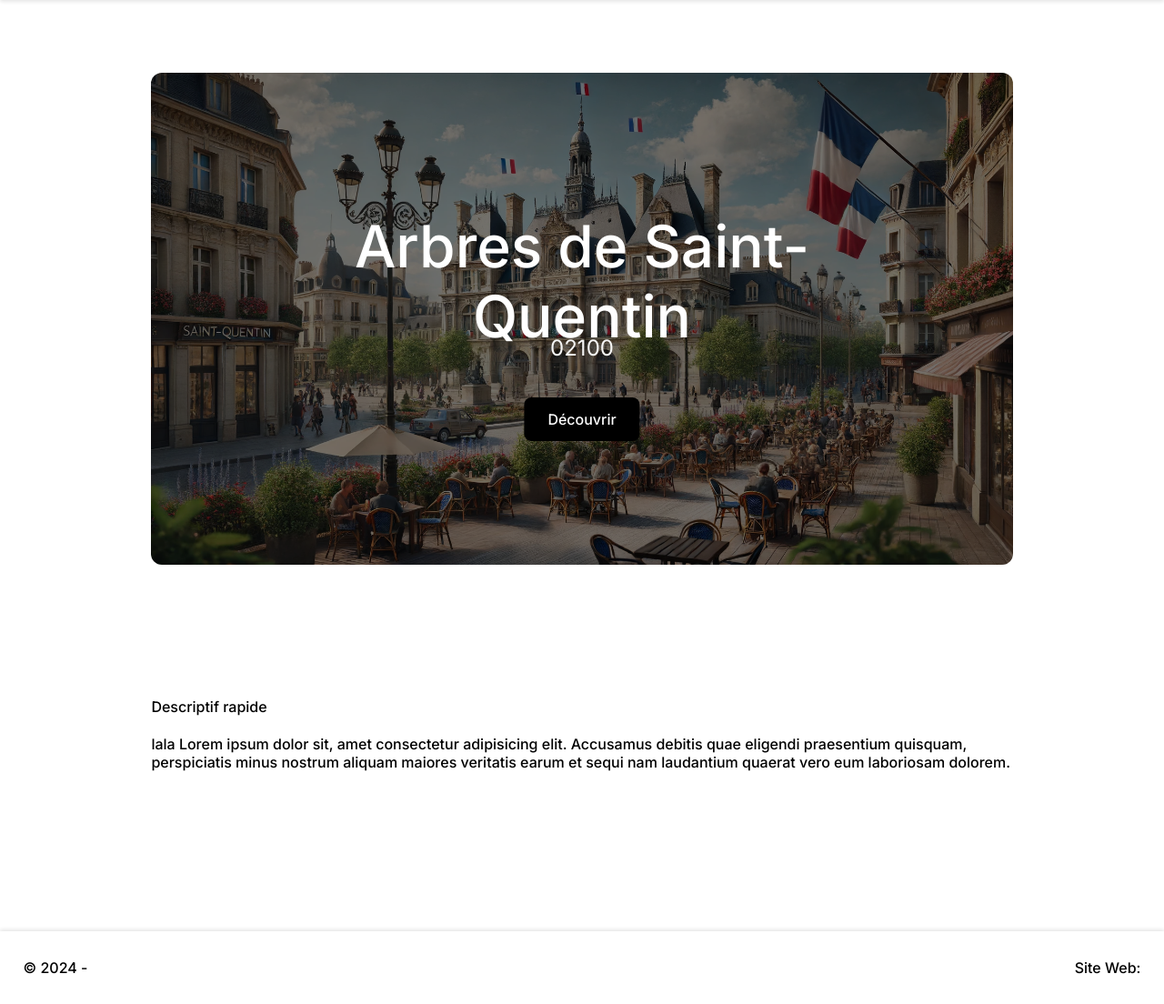
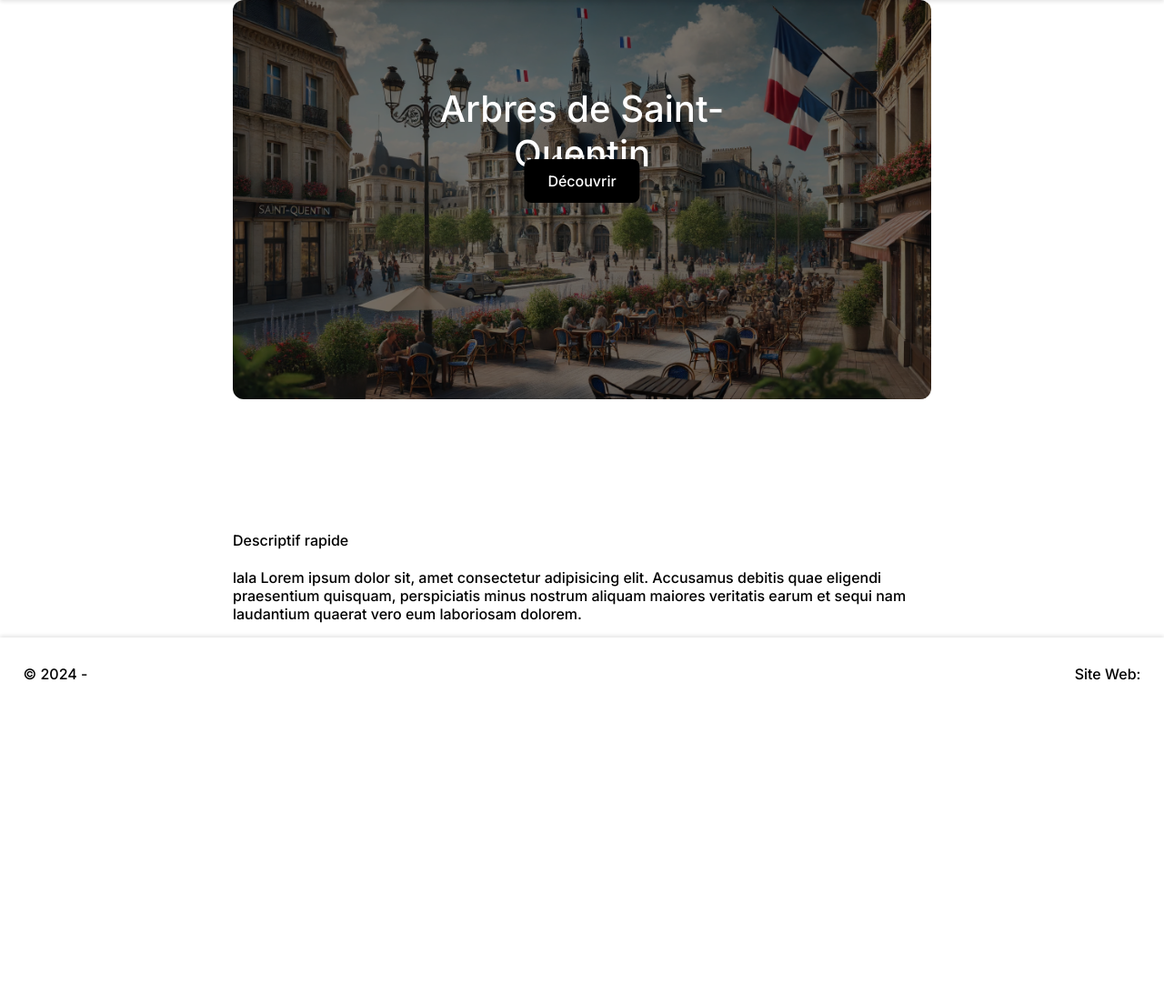
Before and after one commit to Elouaaaan/projetweb_groupe14, a PHP site: page / in a window 1280 px wide. Shown: the part 96-1200 px from the top of the page at 91% size. After the commit the page ends 844 px from the top, so only its background shows below. Run offline with PHP 8.4, Linux system fonts and the light colour scheme; data comes from the database, SQL or seed files in the repository; some libraries are stand-ins or nearby versions.

Commit message:
nouveau css accueil

```diff
--- a/assets/css/accueil.css
+++ b/assets/css/accueil.css
@@ -1,16 +1,19 @@
 
 main {
-  padding: 10vh 13vw 20vh 13vw;
-  margin: 0;
-  /* display: flex;
-  flex-direction: column;
-  justify-content: center;
-  align-items: center;
-  gap: 20px;*/
+  margin: 0 auto;
+  padding: 0;
   position: relative;
   text-align: center;
+  width: 60vw;
+  box-sizing: border-box;
+  z-index: -1;
+}
+
+.accueil-img-container {
+  position: relative;
   width: 100%;
-  box-sizing: border-box;
+  height: 100%;
+  overflow: hidden;
 }
 
 img {
@@ -27,7 +30,7 @@ h2 {
   left: 50%;
   transform: translate(-50%, -50%);
   color: #ffffff;
-  font-size: 64px;
+  font-size: 40px;
   z-index: 2;
 }
 
```
